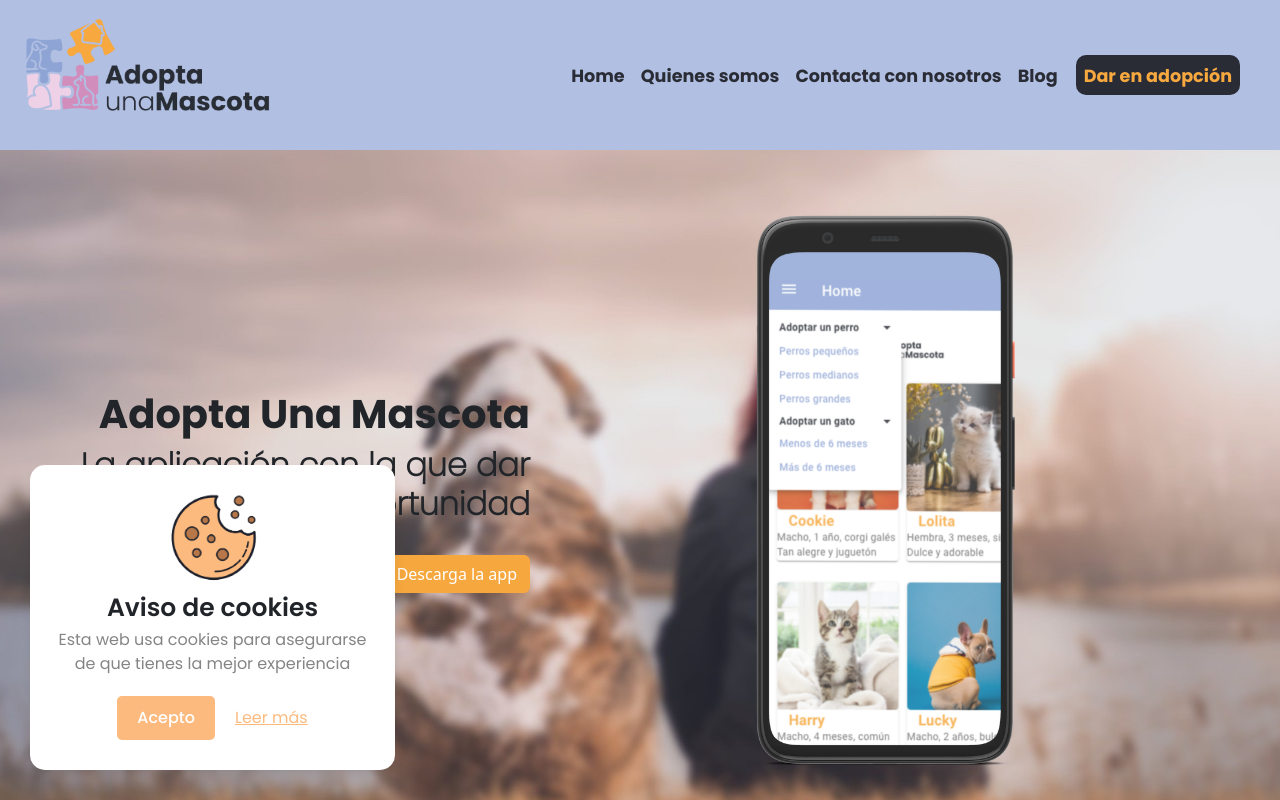
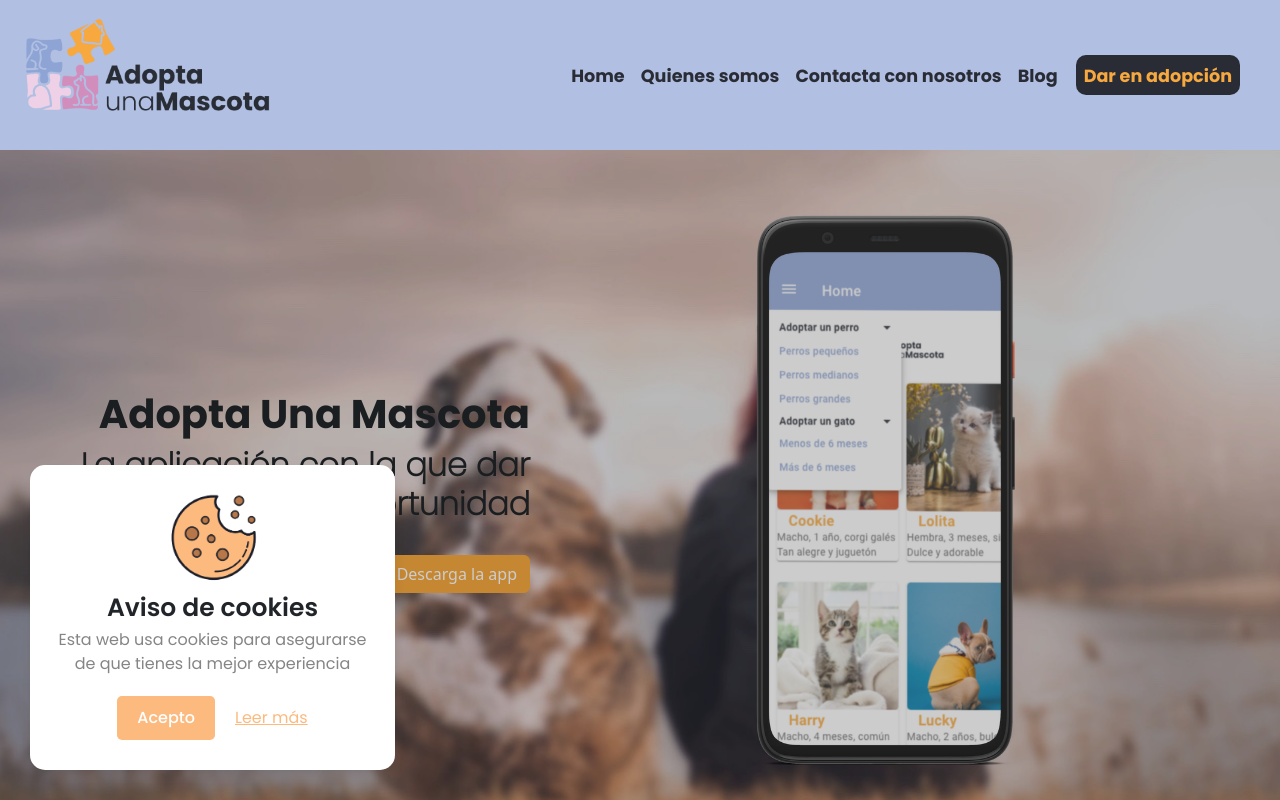
Before and after one commit to FranDevelopSpain/AdoptaUnaMascotaWeb, an Angular app: page /landingPage in a window 1280 px wide. Shown: the top 800 px of the page. Built offline with nearby package versions, Linux system fonts and the light colour scheme.

Commit message:
Pop-up cookies terminado

```diff
--- a/src/app/Components/cookies/cookies.component.css
+++ b/src/app/Components/cookies/cookies.component.css
@@ -5,11 +5,31 @@
   box-sizing: border-box;
   font-family: 'Poppins', sans-serif;
 }
-body{
-  background: #FCBA7F;
+
+.appear {
+  opacity: 1 !important;
+  transition: opacity 0.5s ease-in-out;
 }
+
+.background-cookies {
+  display: block;
+  background-color: rgba(0, 0, 0, 0.20);
+  position: fixed;
+  z-index: 99;
+  width: 100vw;
+  height: 100vh;
+  top: 0;
+  left: 0;
+}
+
+.background-cookies.hide {
+  opacity: 0;
+}
+
 .wrapper{
-  position: absolute;
+  display: block;
+  position: fixed;
+  width: calc(100% - 40px);
   bottom: 30px;
   left: 30px;
   max-width: 365px;
@@ -18,6 +38,7 @@ body{
   border-radius: 15px;
   box-shadow: 1px 7px 14px -5px rgba(0,0,0,0.15);
   text-align: center;
+  opacity: 0;
 }
 
 .wrapper.hide{
--- a/src/app/Components/cookies/cookies.component.html
+++ b/src/app/Components/cookies/cookies.component.html
@@ -1,4 +1,4 @@
-<body>
+<div class="background-cookies">
   <div class="wrapper">
     <img src="/assets/images/cookie.png" alt="Icono de cookie">
     <div class="content">
@@ -6,8 +6,8 @@
       <p>Esta web usa cookies para asegurarse de que tienes la mejor experiencia</p>
       <div class="buttons">
         <button class="item" (click)="accept()" >Acepto</button>
-          <a href="/landingPage/politica-privacidad" class="item" >Leer más</a>
+        <a href="#" class="item" >Leer más</a>
       </div>
     </div>
   </div>
-  </body>
+</div>
--- a/src/app/Components/cookies/cookies.component.ts
+++ b/src/app/Components/cookies/cookies.component.ts
@@ -7,20 +7,20 @@ import { Component, OnInit } from '@angular/core';
 })
 export class CookiesComponent implements OnInit{
 
-  mostrar = false;
+  constructor(){}
 
-  constructor(){
-
+  ngOnInit(): void {
+    setTimeout(() => {
+      const cookieWrapper = document.querySelector(".wrapper");
+      cookieWrapper?.classList.add("appear");
+    }, 100);
   }
-
-  ngOnInit(): void {}
 
   accept() {
     const cookie = document.cookie = "Esto son las cookies de AUM; max-age="+60*60*24*30;
-    const cookieWrapper = document.querySelector(".wrapper");
+    const backgroundCookie = document.querySelector(".background-cookies");
 
     localStorage.setItem("cookie", cookie);
-    cookieWrapper?.classList.add("hide");
-
+    backgroundCookie?.classList.add("hide");
   }
 }
```
Lines whose indentation alone changed are shown as unchanged.
